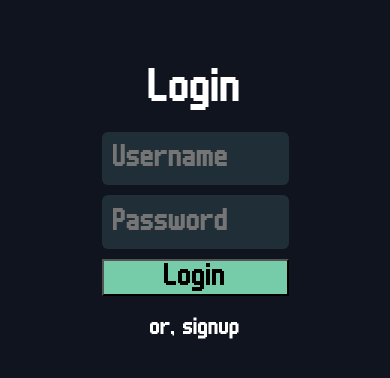
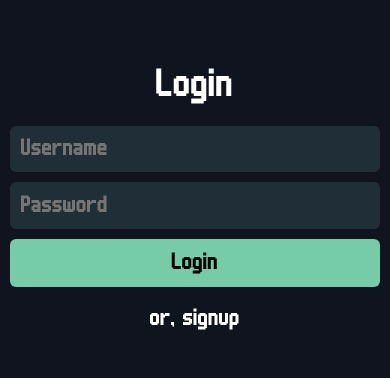
Before and after one commit to nozzelozze/BalatroRunTracker, a PHP site: page /login in a window 390 px wide. Shown: the part 98-476 px from the top of the page. Run offline with PHP 8.4, Linux system fonts and the light colour scheme; some libraries are stand-ins or nearby versions.

Commit message:
sign up, login, 404 responsive

```diff
--- a/public/css/main/_essentials.scss
+++ b/public/css/main/_essentials.scss
@@ -63,7 +63,7 @@ body
 
     .user-badge__name
     {
-        @include r.hideLessThan(r.$sm);
+        @include r.hideLessThan(sm);
     }
 
     &__logo-text
@@ -71,19 +71,19 @@ body
         font-size: x-large;
         color: palette.white();
 
-        @include r.hideLessThan(r.$lg);
+        @include r.hideLessThan(lg);
     }
 
     &__button
     {
         span
         {
-            @include r.hideLessThan(r.$lg);
+            @include r.hideLessThan(lg);
         }
         i
         {
             display: none;
-            @include r.lessThan(r.$lg)
+            @include r.lessThan(lg)
             {
                 display: block;
             };
--- a/public/css/main/_globals.scss
+++ b/public/css/main/_globals.scss
@@ -1,9 +1,10 @@
 @use "../utils/palette" as palette;
 @use "../utils/utils" as utils;
+@use "../utils/responsive" as r;
 @import "../utils/animations";
 
 /*
-    Anything that is used at multiple places.
+    Anything that is used in multiple places.
 */
 
 .menu
@@ -111,7 +112,7 @@
 
         &__remove
         {
-            font-size: small;
+            font-size: small !important;
             padding: 5px;
             align-self: end;
         }
@@ -163,18 +164,19 @@ $button-variants: (
 
     &__title
     {
-        font-size: 3rem;
+        font-size: 2.5em;
     }
 
-    &__form
+    /* &__form
     {
-        width: 100%;
-    }
+
+    } */
 
     &__input
     {
-        width: 100%;
-        font-size: xx-large;
+        width: 95vw;
+        max-width: r.$sm;
+        font-size: x-large;
     }
 
     &__tip
--- a/public/css/style.css
+++ b/public/css/style.css
@@ -270,7 +270,7 @@ Uses function for static colors just to remain consistent
   }
 }
 /*
-    Anything that is used at multiple places.
+    Anything that is used in multiple places.
 */
 .menu {
   width: 100%;
@@ -374,7 +374,7 @@ Uses function for static colors just to remain consistent
   font-size: medium;
 }
 .runs__card__remove {
-  font-size: small;
+  font-size: small !important;
   padding: 5px;
   align-self: end;
 }
@@ -422,16 +422,18 @@ Uses function for static colors just to remain consistent
   justify-content: center;
   align-items: center;
   gap: 20px;
+  /* &__form
+  {
+
+  } */
 }
 .access-screen__title {
-  font-size: 3rem;
-}
-.access-screen__form {
-  width: 100%;
+  font-size: 2.5em;
 }
 .access-screen__input {
-  width: 100%;
-  font-size: xx-large;
+  width: 95vw;
+  max-width: 640px;
+  font-size: x-large;
 }
 .access-screen__tip {
   font-size: x-large;
--- a/public/css/utils/_responsive.scss
+++ b/public/css/utils/_responsive.scss
@@ -5,10 +5,17 @@ $xl: 1440px;
 
 @mixin lessThan($breakpoint)
 {
-    @media screen and (max-width: $breakpoint)
-    {
-        @content;
-    }
+    $breakpoints: (
+        sm: $sm,
+        md: $md,
+        lg: $lg,
+        xl: $xl
+    );
+
+@media screen and (max-width: map-get($breakpoints, $breakpoint))
+{
+    @content;
+}
 }
 
 @mixin hideLessThan($breakpoint)
--- a/src/ui/components/runCard.php
+++ b/src/ui/components/runCard.php
@@ -19,5 +19,5 @@
             </div>
         </div>
     </a>
-    <button class="runs__card__remove button--red" onclick="event.preventDefault(); event.stopPropagation(); onRemoveRun(<?= $run['RunID'] ?>)">Remove</button>
+    <button class="button button--red runs__card__remove" onclick="event.preventDefault(); event.stopPropagation(); onRemoveRun(<?= $run['RunID'] ?>)">Remove</button>
 </div>
--- a/src/ui/views/404/index.php
+++ b/src/ui/views/404/index.php
@@ -1,5 +1,5 @@
 <div class="not-found">
     <img class="not-found__image" src="/assets/images/Misprint.webp">
     <h1 class="not-found__title">404</h1>
-    <p class="not-found__message"><?= isset($not_found_message_404) ? $not_found_message_404 : "" ?></p>
+    <p class="not-found__message"><?= isset($not_found_message_404) ? $not_found_message_404 : "Page not found" ?></p>
 </div>
--- a/src/ui/views/login/index.php
+++ b/src/ui/views/login/index.php
@@ -6,7 +6,7 @@
         <input class="access-screen__input" required type="text" name="Username" id="Username" placeholder="Username" />
         <input class="access-screen__input" required type="password" name="Password" id="Password" placeholder="Password" />
 
-        <button class="access-screen__input button--green" type="submit">Login</button>
+        <button class="button access-screen__input button--green" type="submit">Login</button>
     </form>
     <a class="access-screen__tip" href="/signup">
         or, signup
--- a/src/ui/views/new/index.php
+++ b/src/ui/views/new/index.php
@@ -4,6 +4,6 @@
         <label for="Score">Score</label>
         <input type="number" name="Score" id="Score" />
 
-        <button type="submit">Submit Run</button>
+        <button class="button" type="submit">Submit Run</button>
     </form>
 </div>
--- a/src/ui/views/run/index.php
+++ b/src/ui/views/run/index.php
@@ -78,7 +78,7 @@ $comments = CommentService::read(["RunID" => $runId])["result"];
         <div class="run__comments__input">
             <img class="run__comments__avatar" src="/assets/logo.png">
             <input type="text" class="run__comments__text-input" id="comment-input" placeholder="Add comment..." />
-            <button class="run__comments__submit" onclick="onComment(<?= $run['RunID'] ?>, <?= $run['UserID'] ?>, '<?= $run['Username'] ?>')">Comment</button>
+            <button class="run__comments__submit button" onclick="onComment(<?= $run['RunID'] ?>, <?= $run['UserID'] ?>, '<?= $run['Username'] ?>')">Comment</button>
         </div>
 
         <div class="run__comments__list">
--- a/src/ui/views/signup/index.php
+++ b/src/ui/views/signup/index.php
@@ -6,7 +6,7 @@
         <input class="access-screen__input" required type="text" name="Username" id="Username" placeholder="Username" />
         <input class="access-screen__input" required type="password" name="Password" id="Password" placeholder="Password" />
 
-        <button class="access-screen__input button--green" type="submit">Login</button>
+        <button class="button access-screen__input button--green" type="submit">Login</button>
     </form>
     <a class="access-screen__tip" href="/login">
         or, login
```
Also changed, not shown: 1 other file.
